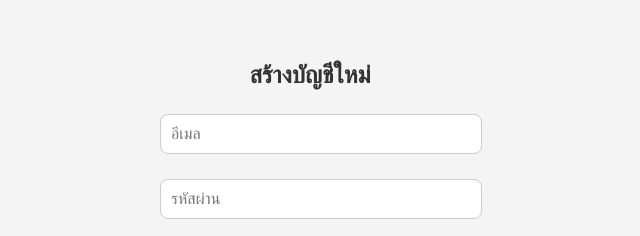
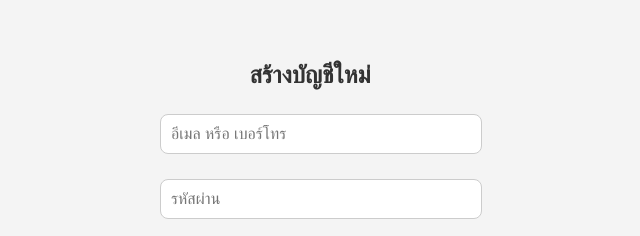
Before and after one commit to Sitthiphon17/My-website, a plain HTML site: page login.html in a window 1280 px wide. Shown: the part 203-439 px from the top of the page, 330-970 px from the left. Drawn offline with Linux system fonts and the light colour scheme.

Commit message:
Update login.html

```diff
--- a/login.html
+++ b/login.html
@@ -10,8 +10,9 @@
     <div class="container">
         <h2>สร้างบัญชีใหม่</h2>
         <form id="signupForm">
+            <!-- ช่องสำหรับอีเมลหรือเบอร์โทร -->
             <div class="input-group">
-                <input type="email" id="email" placeholder="อีเมล" required>
+                <input type="text" id="emailOrPhone" placeholder="อีเมล หรือ เบอร์โทร" required>
             </div>
             <div class="input-group">
                 <input type="password" id="password" placeholder="รหัสผ่าน" required>
@@ -22,6 +23,7 @@
             <button type="submit">สร้างบัญชี</button>
         </form>
     </div>
+
     <script src="script.js"></script>
 </body>
 </html>
```
